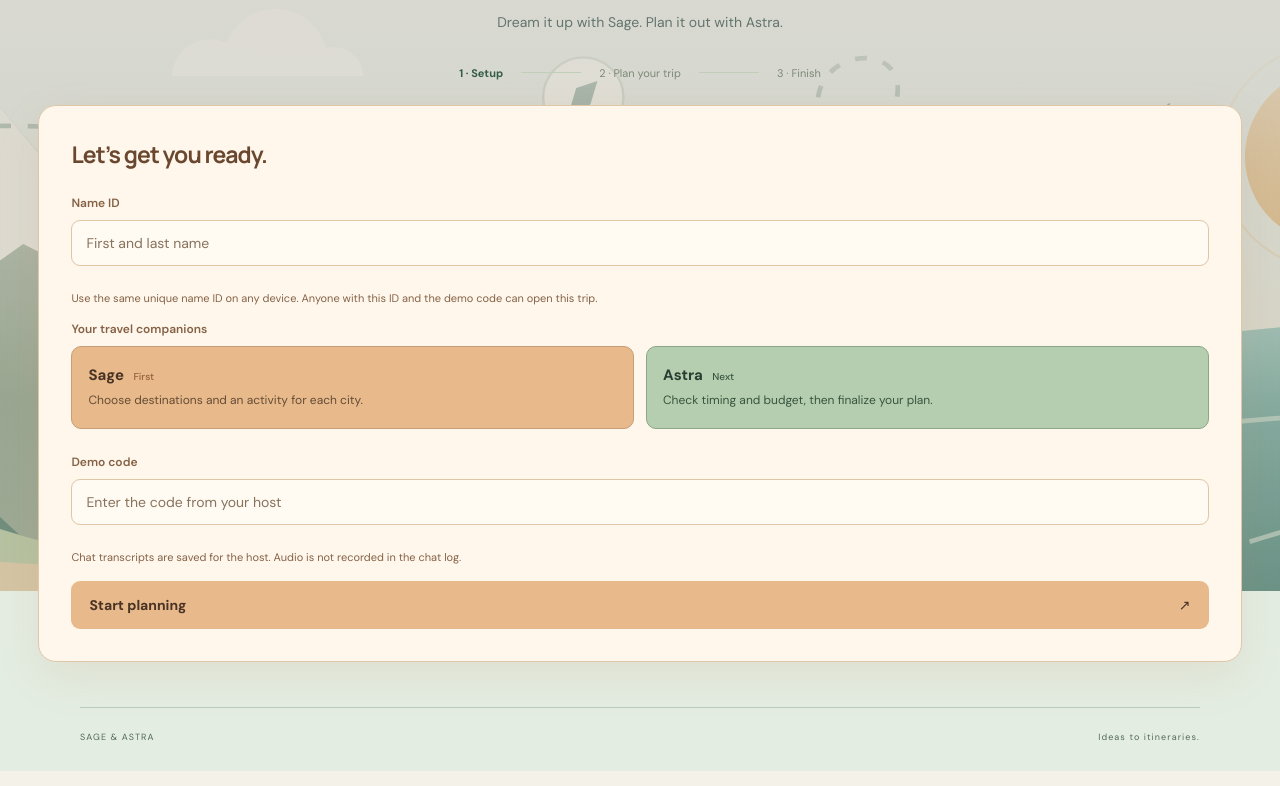
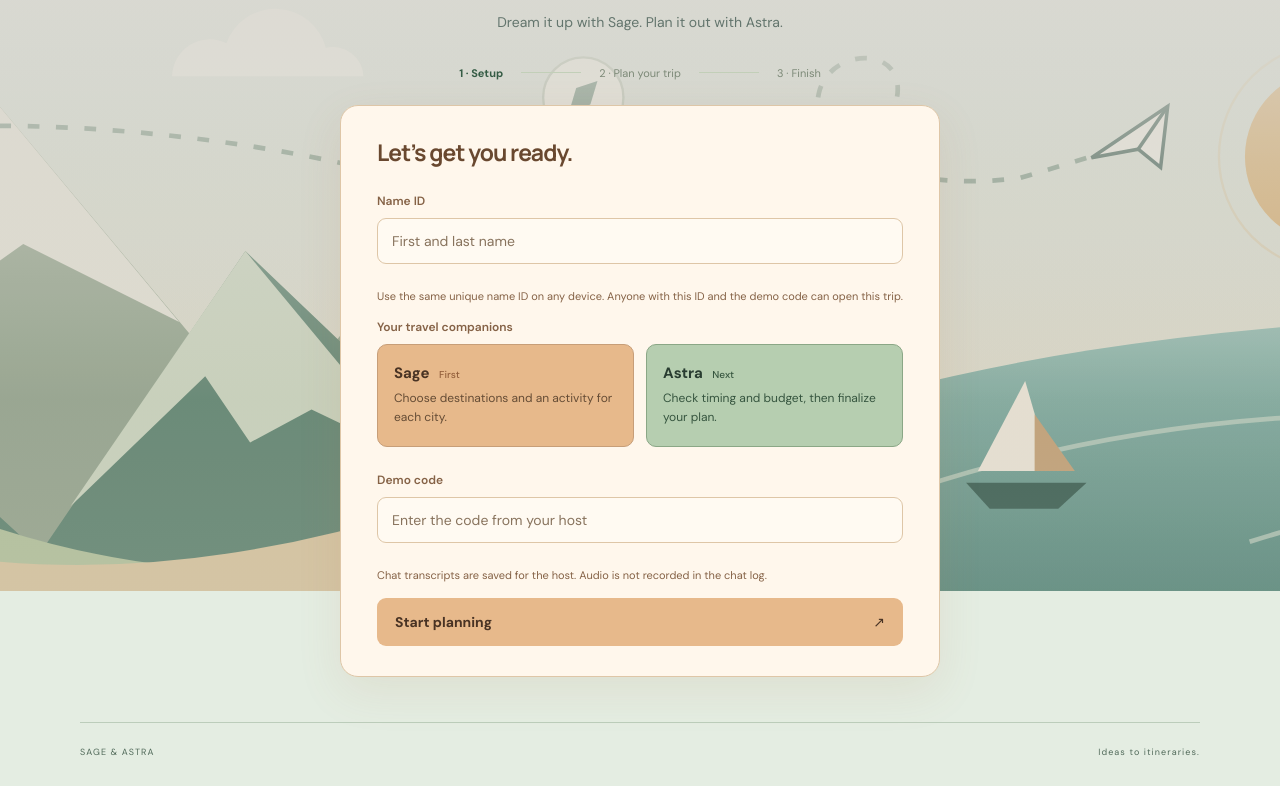
Before and after one commit to jimjamms/voice-agents-web, a plain HTML site: page docs/index.html in a window 1280 px wide. Shown: the part 209-995 px from the top of the page. Drawn offline with Linux system fonts and the light colour scheme.

Commit message:
fix responsive scaling

```diff
--- a/docs/desktop.css
+++ b/docs/desktop.css
@@ -1,6 +1,6 @@
 /* Desktop refinements only; phone and tablet layouts remain in mobile.css. */
 @media(min-width:851px){
-  .shell{width:94vw;max-width:none;margin-inline:auto;padding-left:0;padding-right:0}
+  .shell{width:100%;max-width:1350px;margin-inline:auto;padding-left:clamp(28px,4vw,60px);padding-right:clamp(28px,4vw,60px)}
   body[data-stage="planning"] .topbar{height:72px}
   body[data-stage="planning"] .stage-progress{max-width:none;margin:24px 0 20px}
   .planning-toolbar{margin-bottom:16px}
@@ -12,7 +12,7 @@
   .planning-checklist .goal-counts span{padding:5px 8px;border:0;display:block;min-height:0;line-height:1.5;background:transparent}
   .planning-checklist #continue-review{display:inline-flex;align-items:center;min-height:40px;padding:10px 16px;border-radius:8px;background:var(--note-accent,#476e53);color:#fffdf7;font-weight:700}
   .planning-checklist #continue-review:hover{filter:brightness(.94);text-decoration:none}
-  #planning-stage .workspace{grid-template-columns:minmax(300px,28%) minmax(0,1fr);gap:24px;align-items:stretch}
+  #planning-stage .workspace{grid-template-columns:minmax(300px,330px) minmax(0,1fr);gap:24px;align-items:stretch}
   #planning-stage .chooser{gap:16px}
   #planning-stage .notes-head{padding:14px 18px}
   #planning-stage .notes-head h2{font-size:16px}
@@ -51,12 +51,12 @@
   .memory-row{font-size:12px}
   .memory-detail small{font-size:11px}
   #planning-stage{padding-bottom:24px}
-  .setup-card{width:clamp(560px,48vw,100%);max-width:100%;padding:clamp(24px,2.5vw,48px)}
-  .setup-field input{min-height:46px;font-size:clamp(14px,1.05vw,22px)}
+  .setup-card{width:100%;max-width:600px;padding:30px 36px}
+  .setup-field input{min-height:46px;font-size:14px}
   .setup-role{padding:18px 16px}
   .setup-role small{font-size:12px}
   .setup-data-note{font-size:11px}
-  .setup-next{min-height:48px;font-size:clamp(14px,1.05vw,22px)}
+  .setup-next{min-height:48px;font-size:14px}
 }
 @media(min-width:851px) and (max-width:1050px){
   #planning-stage .workspace{grid-template-columns:300px minmax(0,1fr);gap:20px}
--- a/docs/index.html
+++ b/docs/index.html
@@ -11,7 +11,7 @@
   <link rel="stylesheet" href="stages.css?v=clear-checklist-3">
   <link rel="stylesheet" href="characters.css?v=flat-animals-2">
   <link rel="stylesheet" href="mobile.css?v=3">
-  <link rel="stylesheet" href="desktop.css?v=fluid-panels-4">
+  <link rel="stylesheet" href="desktop.css?v=balanced-sizing-5">
   <script src="config.js" defer></script><script src="memory.js?v=public-notes-2" defer></script><script src="notes.js?v=bold-headings-2" defer></script><script src="pipeline.js?v=text-chat-3" defer></script><script src="remote-logs.js?v=text-chat-2" defer></script><script src="cloud.js" defer></script><script src="app.js?v=planner-height-10" defer></script><script src="stages.js?v=bold-headings-2" defer></script>
 </head>
 <body data-stage="setup">
```
